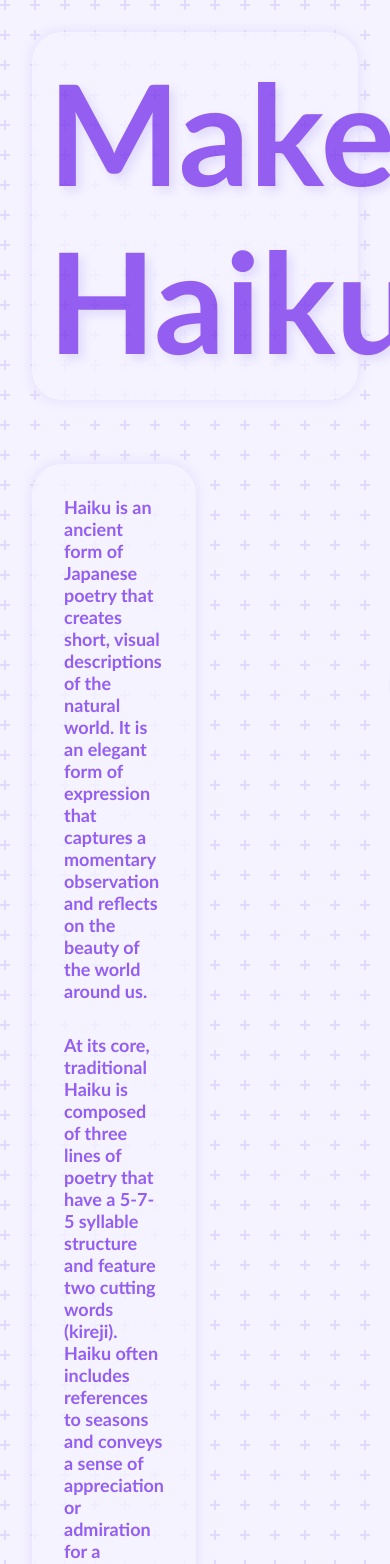
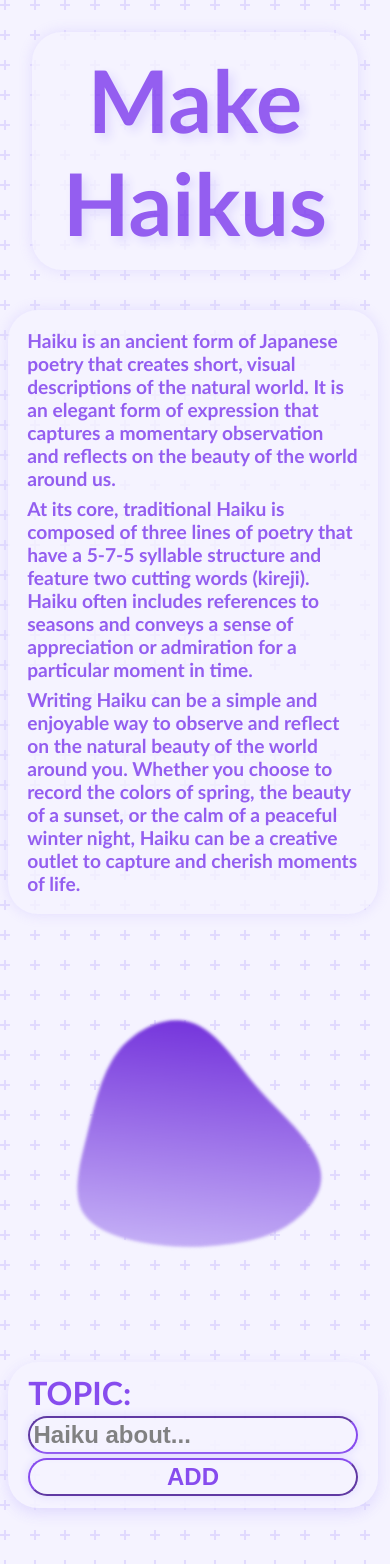
Before and after one commit to emilaleksanteri/HaikuForU, a Next.js app: page / in a window 390 px wide. Shown: the top 1564 px of the page. Built offline with nearby package versions, Linux system fonts and the light colour scheme.

Commit message:
responsive css

```diff
--- a/src/pages/components/GivePromts.tsx
+++ b/src/pages/components/GivePromts.tsx
@@ -31,13 +31,14 @@ export default function GivePromts(props: propTypes) {
     event.preventDefault()
 
     const findDulplicate = props.promts.find((p: string) => p === param)
-    if (!findDulplicate && param !== '') { // do not allow duplicates and empty strings
+    if (!findDulplicate && param !== '' && props.promts.length < 5) { // do not allow duplicates and empty strings
       props.setPromts(props.promts.concat(param))
     }
     setParam('')
   }
   return (
     <div className='topicsInputContainer'>
+      <div className="spacesInput"></div>
       <form onSubmit={handleSubmit} className='topicsForm'>
         <label className='topicsLabel'>
           Topic:
--- a/src/pages/index.tsx
+++ b/src/pages/index.tsx
@@ -9,12 +9,13 @@ export default function Home() {
   const [promts, setPromts] = useState<string[]>([]) // params for API
   const [haiku, setHaiku] = useState<string>('') // returned from API'
   const [loading, setLoading] = useState(false)
+  console.log(promts)
 
   const removePromt = (promt: String) => {
-    if (promts.length > 1) {
-      setPromts(promts.filter(p => p !== promt))
+    if (promts.length > 0) {
+      const newPromts = promts.filter(p => p !== promt)
+      setPromts(newPromts)
     }
-    setPromts([])
   }
 
   const haikuAboutHeader = () => {
--- a/src/styles/globals.css
+++ b/src/styles/globals.css
@@ -97,7 +97,7 @@ a {
 }
 
 .mainheading {
-  font-size: 140px;
+  font-size: 540%;
   font-family:'Gill Sans', 'Gill Sans MT', Calibri, 'Trebuchet MS', sans-serif;
   color: #7C3AED;
   font-weight: bolder;
@@ -123,16 +123,16 @@ a {
   background-color: #F5F3FF;
   opacity: 80%;
   border-radius: 30px;
-  margin: 1rem;
+  margin: 1%;
   box-shadow: 0px 0px 15px #DDD6FE;
   animation-name: about;
   animation-duration: 2s;
   animation-iteration-count: 1;
   width: 50%;
-  margin-left: 2rem;
-  margin-top: 2rem;
+  margin-left: 2%;
+  margin-top: 2%;
   margin-bottom: 2rem;
-  padding: 1rem;
+  padding: 1%;
   height: auto;
 }
 
@@ -142,11 +142,11 @@ a {
 }
 
 .mainInstructions {
-  font-size: large;
+  font-size: 120%;
   font-family:'Gill Sans', 'Gill Sans MT', Calibri, 'Trebuchet MS', sans-serif;
   font-weight: bold;
   color: #7C3AED;
-  padding: 1rem;
+  padding: 1%;
   animation-name: aboutText;
   animation-duration: 3s;
   animation-iteration-count: 1;
@@ -159,10 +159,13 @@ a {
 }
 
 .svgBox {
-  width: 26rem;
-  height: 26rem;
-  margin: 2rem;
-  margin-left: 9rem;
+  width: 50%;
+  height: 25rem;
+  margin: 2%;
+  margin-left: 5%;
+  display: flex;
+  align-items: center;
+  justify-content: center;
 }
 
 .svgBlob {
@@ -177,7 +180,7 @@ a {
 
 @keyframes svgSpin {
   0% { transform: rotate(0deg); filter: blur(0px); width: 20rem; height: 20rem;}
-  50% { transform: rotate(180deg); filter: blur(2px); width: 25rem; height: 25rem;}
+  50% { transform: rotate(180deg); filter: blur(2px); width: 22rem; height: 22rem;}
   100% { transform: rotate(360deg); filter: blur(0px); width: 20rem; height: 20rem;}
 }
 
@@ -187,9 +190,9 @@ a {
 }
 
 @keyframes svgSpinOpposite {
-  0% { transform: rotate(0deg); filter: blur(10px); width: 20rem; height: 20rem;}
-  50% { transform: rotate(-180deg); filter: blur(20px); width: 25rem; height: 25rem;}
-  100% { transform: rotate(-360deg); filter: blur(10px); width: 20rem; height: 20rem;}
+  0% { transform: rotate(0deg); filter: blur(0px); width: 20rem; height: 20rem;}
+  50% { transform: rotate(-180deg); filter: blur(20px); width: 22rem; height: 22rem;}
+  100% { transform: rotate(-360deg); filter: blur(0px); width: 20rem; height: 20rem;}
 }
 
 @keyframes transitionBlur {
@@ -199,41 +202,47 @@ a {
 }
 
 .topicsInputContainer {
-  margin-left: 2rem;
-  margin-bottom: 2rem;
+  margin-left: 2%;
+  margin-bottom: 2%;
   background-color: #F5F3FF;
-  padding: 3rem;
+  padding: 3%;
   width: 95%;
   border-radius: 30px;
   box-shadow: 0px 5px 15px #DDD6FE;
   opacity: 90%;
   display: flex;
-  align-items: center;
+  flex-direction: row;
+  justify-content: space-evenly;
+}
+
+.spacesInput {
+  width: 10%;
 }
 
 .topicsForm {
   color: #7C3AED;
   font-weight: bolder;
   margin: 0 auto;
-  font-size: 60px;
+  font-size: 100%;
   font-family:'Gill Sans', 'Gill Sans MT', Calibri, 'Trebuchet MS', sans-serif;
   display: flex;
   flex-direction: row;
   flex-grow: inherit;
   justify-content: space-evenly;
-  gap: 3rem;
-  letter-spacing: 2px;
+  gap: 3%;
+  letter-spacing: 0.2%;
 
 }
 
 .topicsLabel {
   text-transform: uppercase;
+  font-size: 200%;
 }
 
 .topicsInput {
-  padding: 1rem;
-  width: 40rem;
-  font-size: 40px;
+  padding: 1%;
+  width: 100%;
+  font-size: 150%;
   color: #7C3AED;
   font-weight: bold;
   background: none;
@@ -248,13 +257,13 @@ a {
 }
 
 .topicsSubmit {
-  border-radius: 30px;
-  padding: 1rem;
-  padding-left: 2rem;
-  padding-right: 2rem;
-  font-size: 40px;
+  border-radius: 2.5rem;
+  padding: 1%;
+  padding-left: 2%;
+  padding-right: 2%;
+  font-size: 150%;
   text-transform: uppercase;
-  letter-spacing: 2px;
+  letter-spacing: 0.2%;
   color: #7C3AED;
   border-color: #7C3AED;
   background: none;
@@ -282,14 +291,14 @@ a {
   background-color: #E11D48;
   border-color: #E11D48;
   border-radius: 30px;
-  letter-spacing: 2px;
-  font-size: 40px;
+  letter-spacing: 0.2%;
+  font-size: 120%;
   border-radius: 30px;
-  padding: 1rem;
-  padding-left: 2rem;
-  padding-right: 2rem;
-  margin-left: 2rem;
-  margin-right: 1rem;
+  padding: 1%;
+  padding-left: 2%;
+  padding-right: 2%;
+  margin-left: 2%;
+  margin-right: 1%;
   color: #FFF1F2;
   font-weight: bold;
   opacity: 90%;
@@ -314,19 +323,19 @@ a {
   color: #7C3AED;
   font-weight: bolder;
   font-family: 'Gill Sans', 'Gill Sans MT', Calibri, 'Trebuchet MS', sans-serif;
-  font-size: 60px;
-  margin-left: 2rem;
+  font-size: 300%;
+  margin-left: 2%;
   background-color: #F5F3FF;
   border-radius: 30px;
   width: 95%;
   box-shadow: 0px 5px 15px #DDD6FE;
-  padding: 2rem;
-  padding-left: 3rem;
+  padding: 4%;
+  padding-left: 3%;
   animation: introduceTopics 0.5s 1 linear;
 }
 
 @keyframes introduceTopics {
-  0% {opacity: 0%; margin-top: 5rem;}
+  0% {opacity: 0%; margin-top: 5%;}
   100% {opacity: 100%; margin-top: 0;}
 
 }
@@ -336,12 +345,12 @@ a {
   justify-content: flex-start;
   flex-direction: row;
   align-items: center;
-  gap: 1rem;
-  margin-left: 2rem;
-  margin-bottom: 1rem;
-  margin-top: 1rem;
+  gap: 2%;
+  margin-left: 2%;
+  margin-bottom: 2rem;
+  margin-top: 2rem;
   height: 10rem;
-  margin-right: 2rem;
+  margin-right: 2%;
   flex-wrap: wrap;
 }
 
@@ -351,7 +360,7 @@ a {
 }
 @keyframes introducePromt {
   0% {z-index: 4; opacity: 0%; }
-  100% {z-index: 4; opacity: 100%; }
+  100% {z-index: 0; opacity: 100%; }
 }
 
 .promt {
@@ -362,19 +371,20 @@ a {
   width: fit-content;
   border-radius: 20px;
   justify-content: space-evenly;
-  font-size: xx-large;
+  font-size: 200%;
   font-weight: bolder;
   border: solid #7C3AED;
   color: #7C3AED;
   opacity: 90%;
   align-items: center;
+  margin-left: 1%;
 }
 
 .promt:hover {
   border-color: #E11D48;
   color: #E11D48;
   box-shadow: 0px 10px 15px #DDD6FE;
-  font-size: 3rem;
+  font-size: 300%;
   animation: removePromt 2s linear infinite, shakePromt 1.5s linear infinite;
 }
 
@@ -401,6 +411,7 @@ a {
   justify-content: center;
   align-items: center;
   margin-top: 5px;
+  width: fit-content;
 }
 
 .removeSvg {
@@ -434,14 +445,14 @@ a {
 }
 
 .createHaiku {
-  font-size: 40px;
+  font-size: 200%;
   border-radius: 20px;
   border-color: #7C3AED;
   color: #7C3AED;
   background-color: #F5F3FF;
   padding: 1rem;
   margin-top: 2rem;
-  margin-left: 2rem;
+  margin-left: 2%;
   text-transform: uppercase;
   font-weight: bolder;
   margin-bottom: 5rem;
@@ -474,7 +485,7 @@ a {
   background-color: #F5F3FF;
   padding: 1rem;
   margin-top: 2rem;
-  margin-left: 2rem;
+  margin-left: 2%;
   text-transform: uppercase;
   font-weight: bolder;
   margin-bottom: 5rem;
@@ -501,7 +512,7 @@ a {
 
 .haikuContainer {
   background-color: #F5F3FF;
-  margin-left: 2rem;
+  margin-left: 2%;
   padding: 2rem;
   border-radius: 30px;
   box-shadow: 0px 5px 15px #DDD6FE;
@@ -512,25 +523,25 @@ a {
   color: #7C3AED;
   font-weight: bolder;
   font-family: 'Gill Sans', 'Gill Sans MT', Calibri, 'Trebuchet MS', sans-serif;
-  font-size: 60px;
-  margin-left: 2rem;
+  font-size: 300%;
+  margin-left: 2%;
   padding: 1rem;
 }
 
 .haiku {
-  font-size: xx-large;
+  font-size: 180%;
   color: #7C3AED;
   font-weight: bold;
   letter-spacing: 1px;
   padding: 1rem;
-  margin: 2rem;
+  margin: 2%;
 }
 
 .loadeContainer {
   width: 95%;
   align-items: center;
   padding: 2rem;
-  margin-left: 2rem;
+  margin-left: 2%;
 }
 
 .loader {
@@ -576,3 +587,34 @@ a {
 		transform: rotate(1turn);
 	}
 }
+
+@media only screen and (max-width: 800px) {
+  .introContainer {
+    flex-direction: column;
+  }
+  .mainInstructionsContainer {
+    width: 95%;
+    padding: 1rem;
+  }
+  .svgBox {
+    width: 100%;
+  }
+  .topicsInputContainer {
+    flex-direction: column;
+  }
+  .topicsClear {
+    width: 95%;
+    margin: 0 auto;
+    margin-top: 1%;
+    margin-bottom: 1%;
+  }
+  .topicsForm {
+    flex-direction: column;
+    width: 95%;
+  }
+  .topicsInput {
+    margin-top: 1%;
+    margin-bottom: 1%;
+  }
+
+}
```
